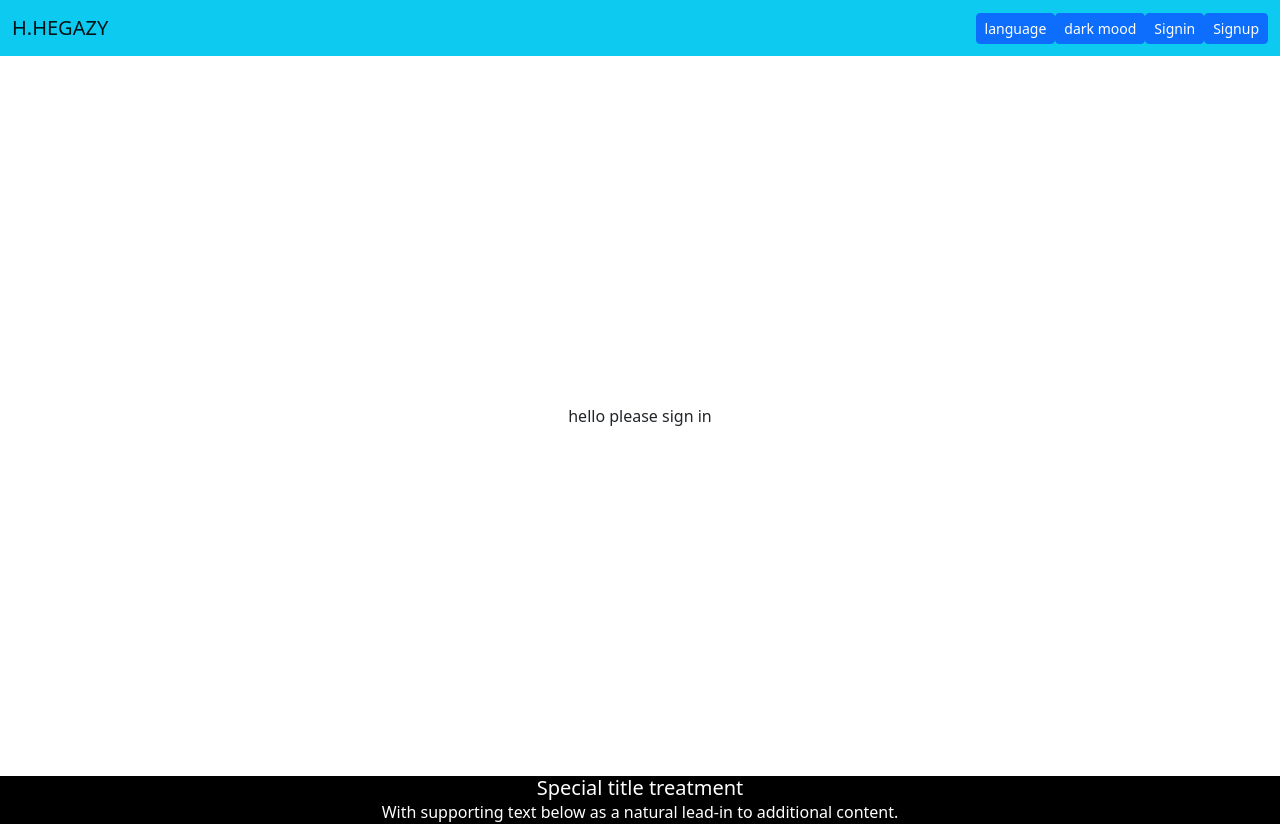
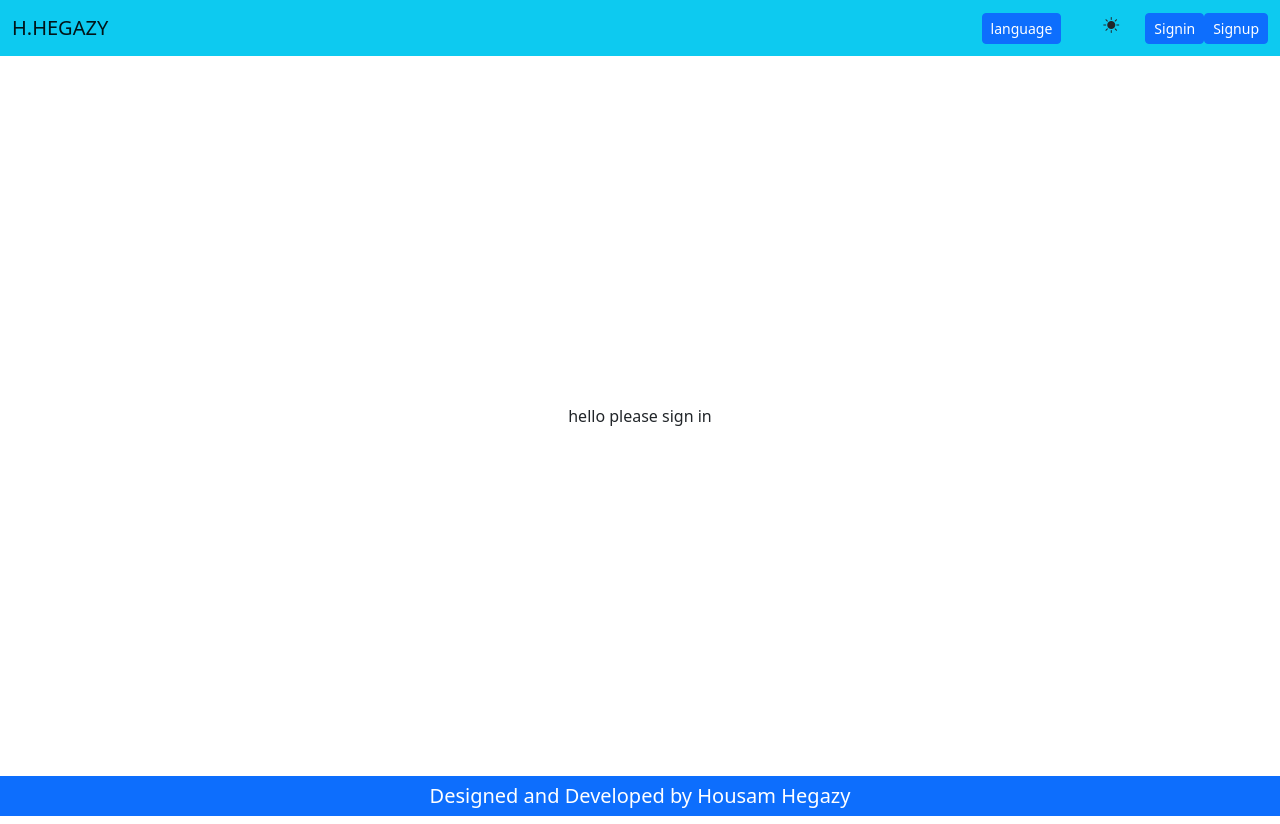
Before and after one commit to housamhegazy/fbApp, a React (Create React App) app: page / in a window 1280 px wide. Built offline with nearby package versions, Linux system fonts and the light colour scheme; no server answers.

Commit message:
sssssssssssss

```diff
--- a/src/comp/Footer.jsx
+++ b/src/comp/Footer.jsx
@@ -1,9 +1,16 @@
 import './footer.css'
+import { useTranslation } from "react-i18next";
+
 function Footer(){
+  const { t, i18n } = useTranslation();
+
   return (
     <div className="footer text-center bg-info">
-        <h5 className="card-title">Special title treatment</h5>
-        <p className="card-text">With supporting text below as a natural lead-in to additional content.</p>
+        <h5 className="card-title bg-primary py-2">
+            {i18n.language === "en" && "Designed and Developed by Housam Hegazy"}
+            {i18n.language === "ar" && "تصميم وتطوير حسام حجازي"}
+            {i18n.language === "fr" && "Conçu et développé par Housam Hegazy"}
+        </h5>
   </div>
   )
 }
--- a/src/comp/Header.jsx
+++ b/src/comp/Header.jsx
@@ -27,7 +27,7 @@ const Header = () => {
     <div className="container-fluid ">
       <Link className="navbar-brand" to={"/"}>H.HEGAZY</Link>
       <div className="btns">
-          <button className="language btn btn-primary btn-sm">{t("lang")}
+          <button className="language btn btn-primary btn-sm mx-3">{t("lang")}
             <ul dir="auto" className="opt-langs">
               <li dir="auto" className="d-flex justify-content-start" onClick={()=>{
                     i18n.changeLanguage("en");
@@ -50,10 +50,16 @@ const Header = () => {
               </li>
             </ul>
           </button>
-          <button onClick={()=>{
-            toggleTheme(theme === "light" ? "dark" : "light")
-            localStorage.setItem("mtTheme",theme === "dark"? "light":"dark")
-          }} className="btn btn-primary btn-sm">dark mood</button>
+          <div className="theme-togg mx-3">
+            <i onClick={()=>{
+              toggleTheme(theme === "light" ? "dark" : "light")
+              localStorage.setItem("mtTheme",theme === "dark"? "light":"dark")
+            }} className="bi bi-moon-fill"></i>
+            <i onClick={()=>{
+              toggleTheme(theme === "light" ? "dark" : "light")
+              localStorage.setItem("mtTheme",theme === "dark"? "light":"dark")
+            }} className="bi bi-brightness-high-fill"></i>
+          </div>
           {!user &&
             <>
             <Link to={"/signin"} className="btn btn-primary btn-sm">{t("signin")}</Link>
@@ -63,7 +69,7 @@ const Header = () => {
           {user &&
           <button onClick={()=>{
             SignoutFun()
-          }} className="btn btn-danger btn-sm">{t("signout")}</button>}
+          }} className="btn btn-danger btn-sm mx-3">{t("signout")}</button>}
       </div>
       {user && <>
       <button className="navbar-toggler" type="button" data-bs-toggle="collapse" data-bs-target="#navbarNav" aria-controls="navbarNav" aria-expanded="false" aria-label="Toggle navigation">
--- a/src/comp/footer.css
+++ b/src/comp/footer.css
@@ -1,4 +1,6 @@
-.footer,.footer p , .footer h5{
-  background-color: black;
+.footer , .footer h5{
   color:white
 }
+.dark .footer , .dark .footer h5{
+  background-color: black!important
+}
--- a/src/comp/header.css
+++ b/src/comp/header.css
@@ -5,23 +5,25 @@
 .dark .navbar a{
   color:white;
 }
-.dark .navbar .navbar-toggler-icon{
-  background-color: white;
+.dark .navbar .navbar-toggler{
+  background-color: rgb(221, 218, 218);
+
 }
+
 .language{
   position: relative;
 }
 .language .opt-langs{
   position: absolute;
   top:100%;
-  left:0;
+  left:0%;
   border-radius: 5px;
   list-style: none;
   transform: scale(0);
   transition: .3s;
   padding: 0;
   width:100px;
-  background-color: rgba(195, 206, 178, 0.788);
+  background-color: rgba(19, 19, 18, 0.63);;
 }
 .language:hover .opt-langs{
   transform: scale(1);
@@ -29,7 +31,7 @@
 .language .opt-langs li{
   padding: 5px;
   align-items: center;
-  background-color: teal;
+  background-color: #1990d7de;
   border-radius: 5px;
   margin:5px 0;
   transition: .3s;
@@ -38,3 +40,17 @@
   transform: scale(1.03);
   background-color: rgb(17, 172, 120);
 }
+.light .bi-moon-fill{
+    display: none;
+}
+.dark .bi-moon-fill,.light .bi-brightness-high-fill{
+ cursor: pointer;
+ padding:0 10px
+}
+
+.dark .bi-brightness-high-fill{
+  display:none
+}
+.container-fluid .btns{
+  display: flex;
+}
--- a/src/pages/home/Home.jsx
+++ b/src/pages/home/Home.jsx
@@ -65,7 +65,11 @@ function Home() {
   if (loading) {
     return (
       <>
+        <Header/>
+        <main>
         <ReactLoading type={"spin"} color={"red"} height={200} width={200} />
+        </main>
+        <Footer/>
       </>
     );
   }
```
